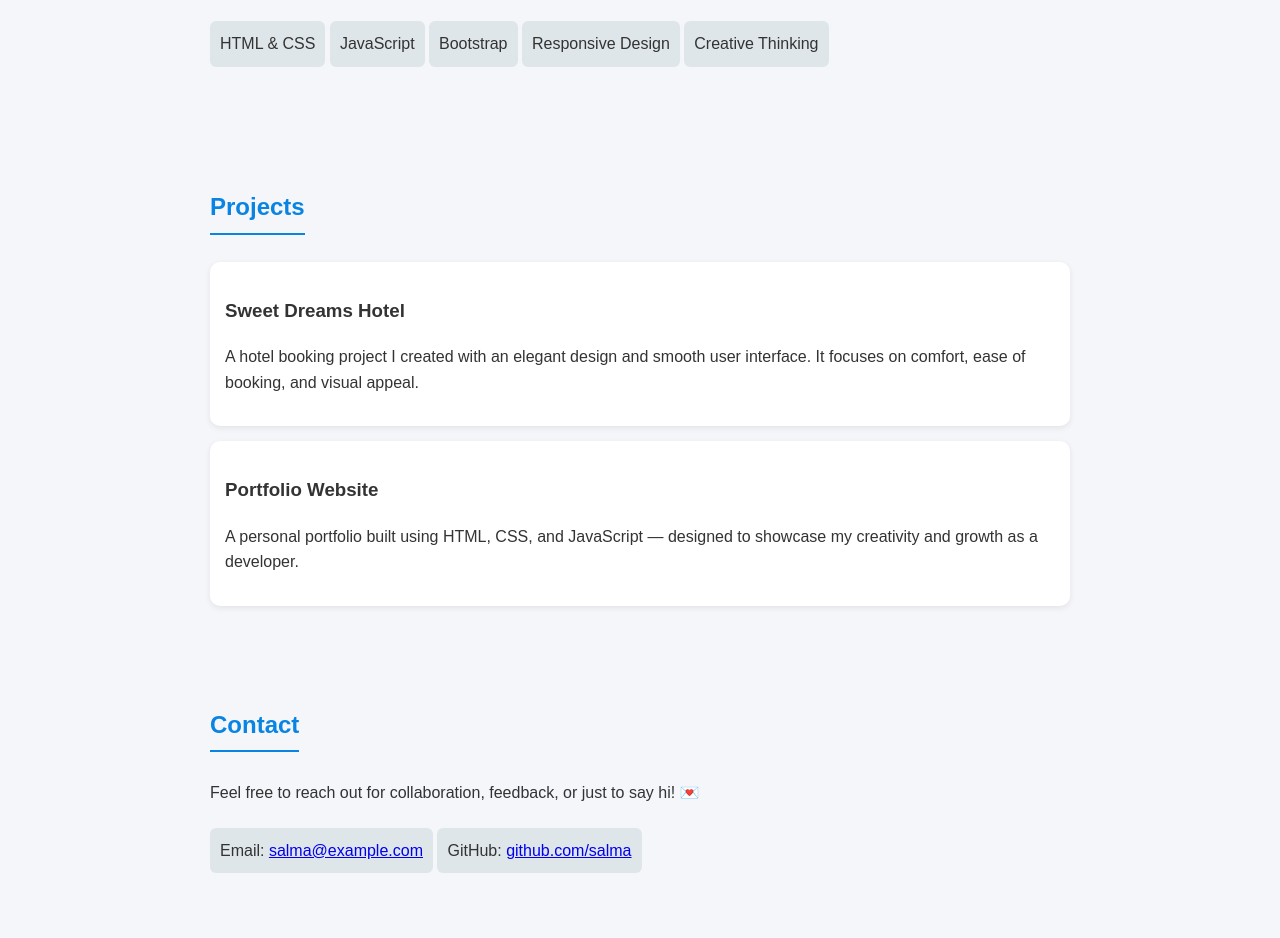
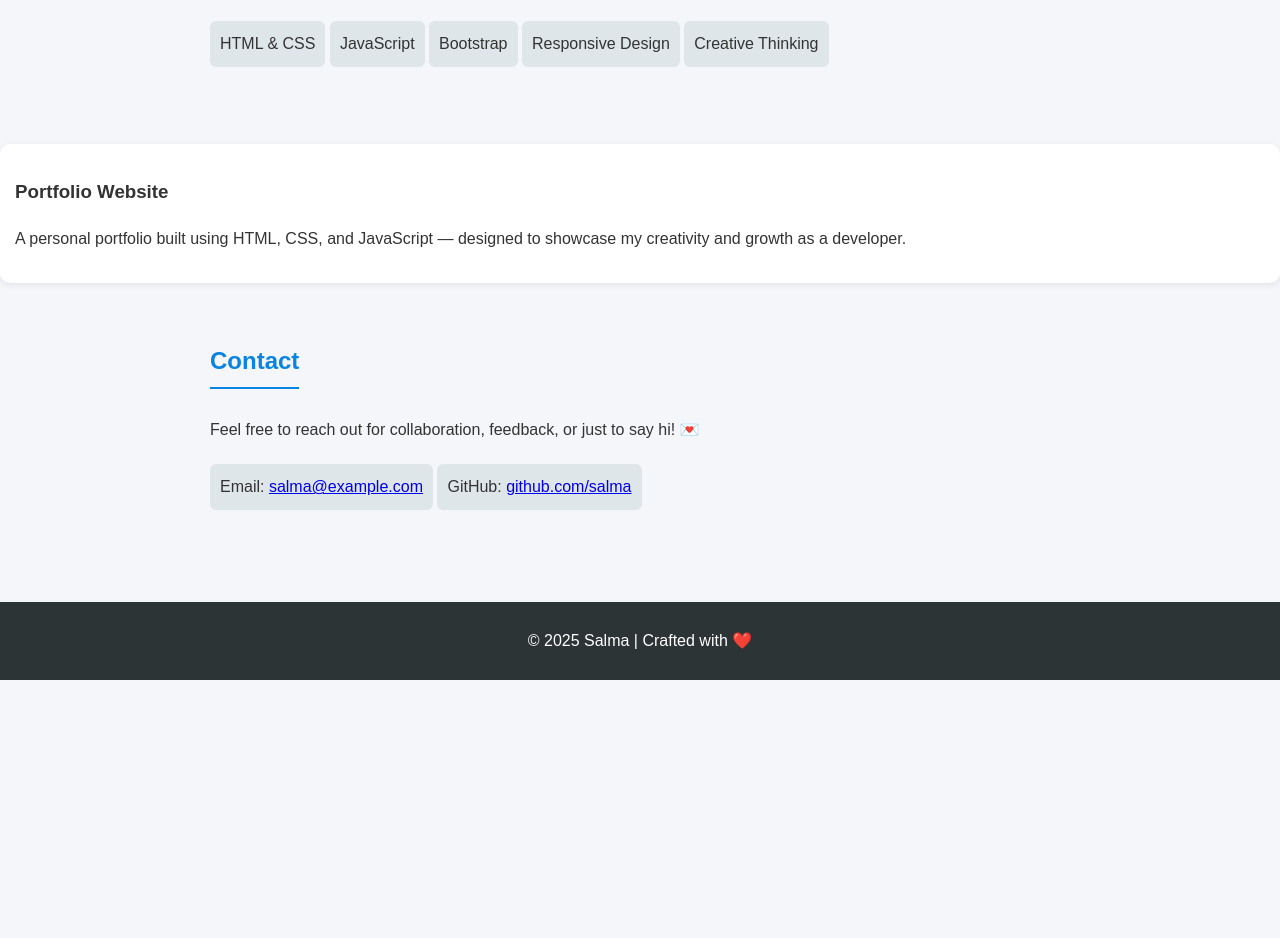
Before and after one commit to salmamohabat7799-hub/portfolio.github.io, a plain HTML site: page index.html in a window 1280 px wide. Shown: the part 720-1658 px from the top of the page. After the commit the page ends 1400 px from the top, so only its background shows below. Drawn offline with Linux system fonts and the light colour scheme.

Commit message:
Update index.html

```diff
--- a/index.html
+++ b/index.html
@@ -9,7 +9,7 @@
 <body>
   <header>
     <!-- Profile photo -->
-    <img src="jj.jpeg" alt="Salma profile picture" class="profile-pic" />
+    <img src="hh.jpeg" alt="Salma profile picture" class="profile-pic" />
 
     <!-- Dynamic greeting text -->
     <p>Loading greeting...</p>
@@ -48,17 +48,6 @@
   </section>
 
   <!-- Projects Section -->
-  <section id="projects">
-    <h2>Projects</h2>
-
-    <div class="project">
-      <h3>Sweet Dreams Hotel</h3>
-      <p>
-        A hotel booking project I created with an elegant design and smooth user
-        interface. It focuses on comfort, ease of booking, and visual appeal.
-      </p>
-    </div>
-
     <div class="project">
       <h3>Portfolio Website</h3>
       <p>
```
